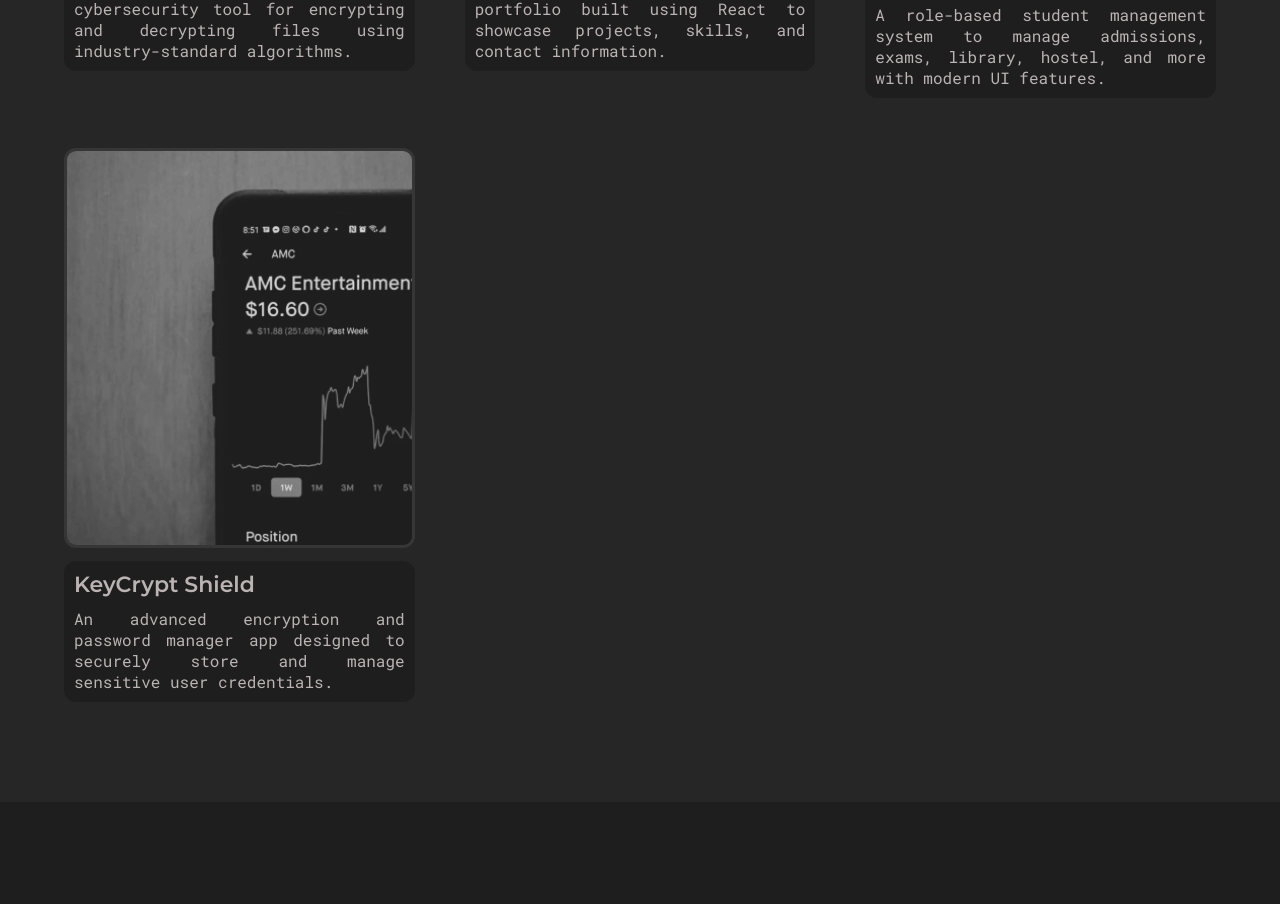
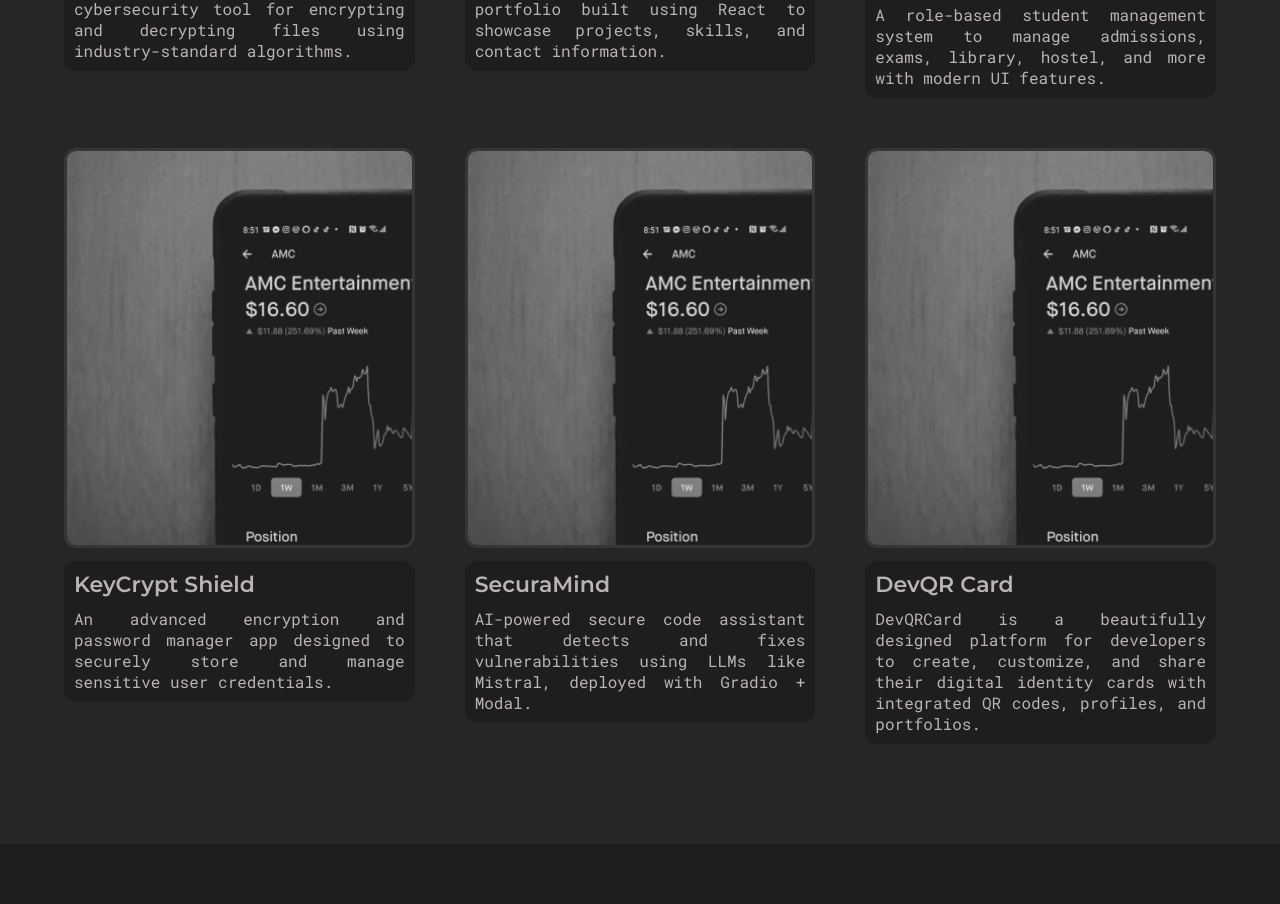
Before and after one commit to Brahamanbtp/react-portfolio, a React (Create React App) app: page /projects in a window 1280 px wide. Shown: the part 829-1733 px from the top of the page. Built offline with nearby package versions, Linux system fonts and the light colour scheme.

Commit message:
update projects.js

```diff
--- a/src/assets/data/projects.js
+++ b/src/assets/data/projects.js
@@ -3,7 +3,6 @@ import ProjectImg from '../images/projectImg.png';
 import UTrackerImg from '../images/utracker.jpg';
 import GreenCtgImg from '../images/greenctg.jpg';
 import CoinTrackerImg from '../images/cointracker.jpg';
-
 
 const projects = [
   {
@@ -34,6 +33,20 @@ const projects = [
     img: ProjectImg,
     link: 'https://github.com/Brahamanbtp/KeyCrypt-Shield',
   },
+  {
+    id: uuidv4(),
+    name: 'SecuraMind',
+    desc: 'AI-powered secure code assistant that detects and fixes vulnerabilities using LLMs like Mistral, deployed with Gradio + Modal.',
+    img: ProjectImg,
+    link: 'https://github.com/Brahamanbtp/SecuraMind',
+  },
+  {
+    id: uuidv4(),
+    name: 'DevQR Card',
+    desc: 'DevQRCard is a beautifully designed platform for developers to create, customize, and share their digital identity cards with integrated QR codes, profiles, and portfolios.',
+    img: ProjectImg,
+    link: 'https://github.com/Brahamanbtp/devqr-card',
+  },
 ];
 
 export default projects;
```
